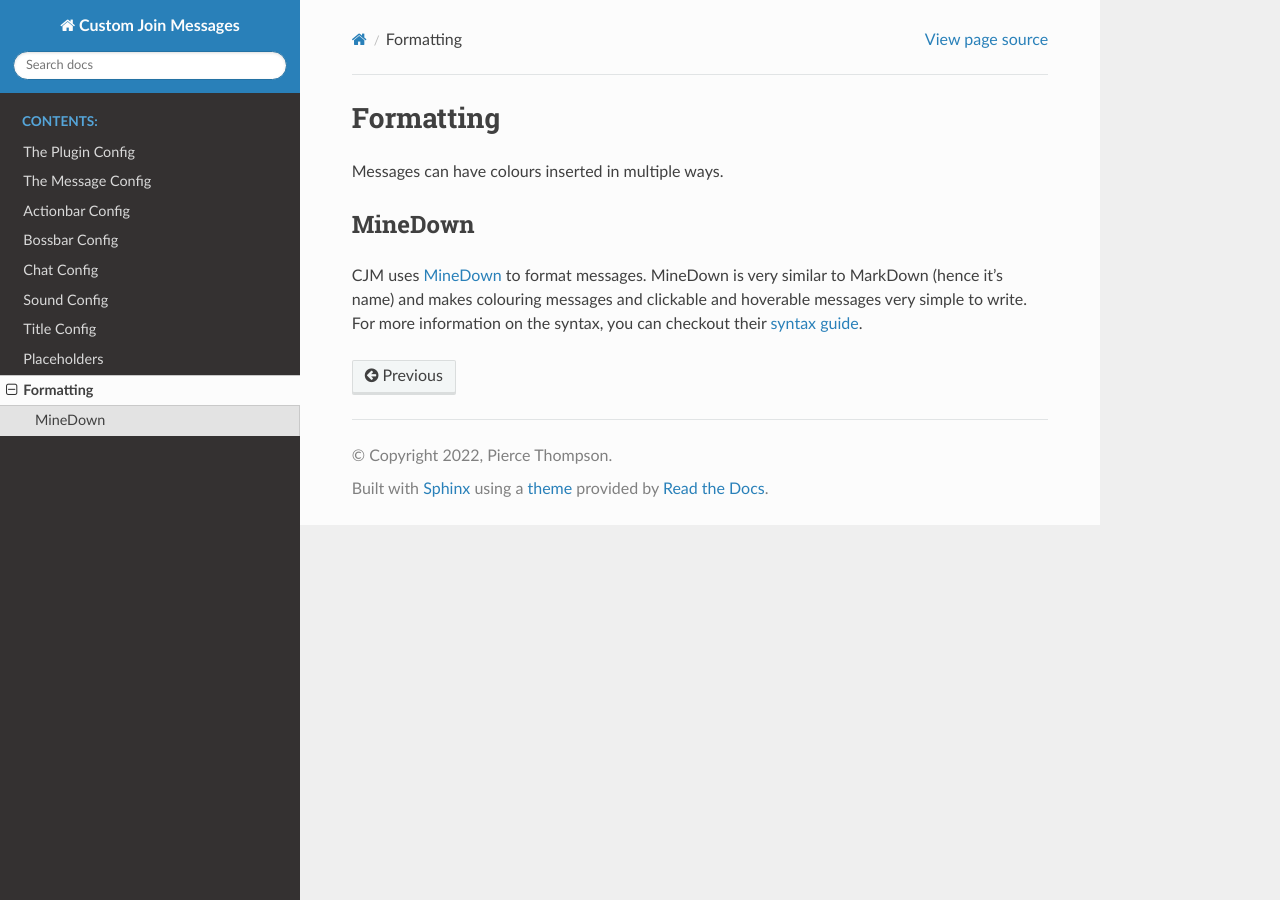
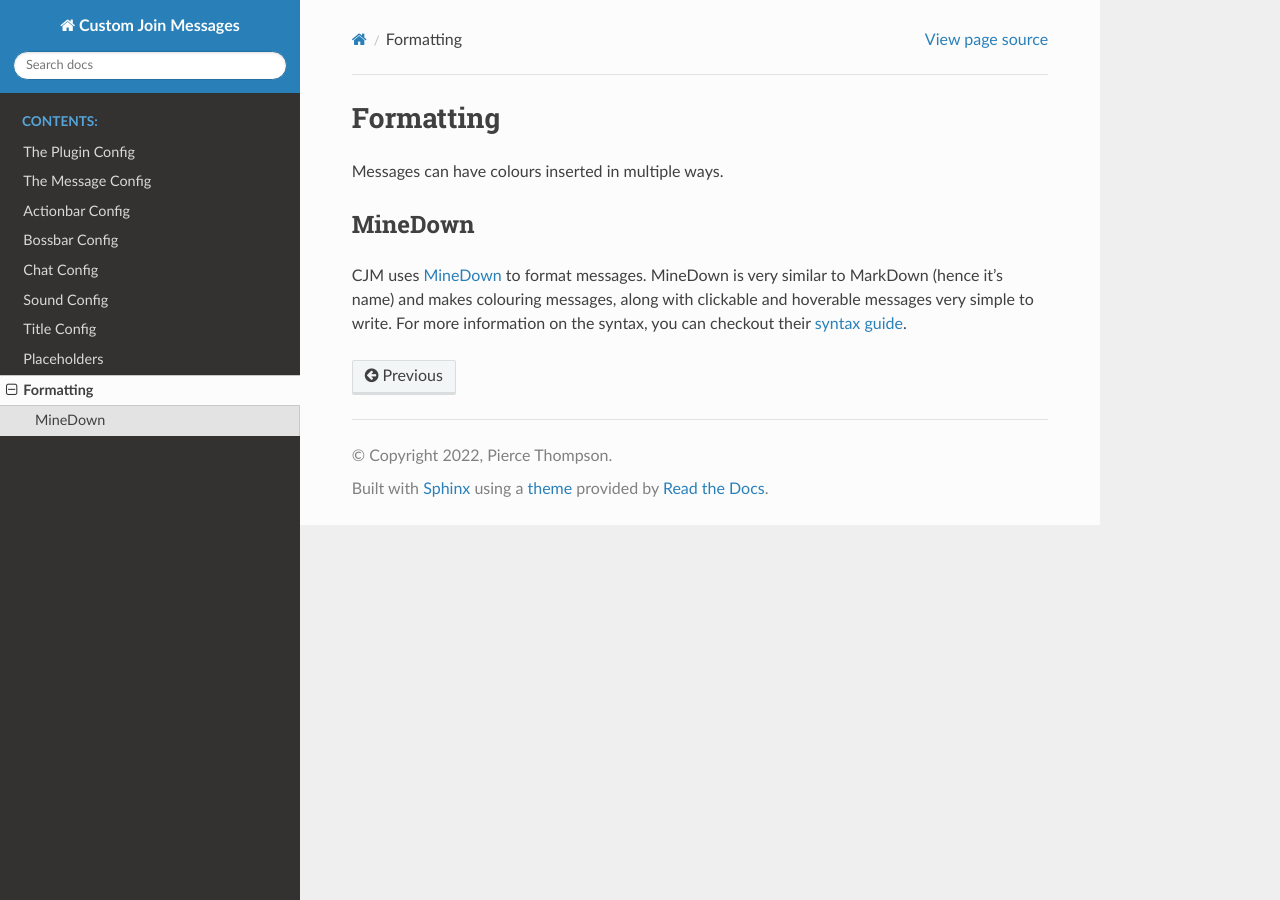
Before and after one commit to Insprill/custom-join-messages, a Sphinx documentation site: the page built from docs/formatting.rst, in a window 1280 px wide. Built offline with Sphinx 7.4.7 and the Read the Docs theme 2.0.0, drawn with Linux system fonts in a browser that asks for light colours.

Commit message:
Tweak wording

```diff
--- a/docs/formatting.rst
+++ b/docs/formatting.rst
@@ -7,5 +7,5 @@ MineDown
 --------
 
 CJM uses `MineDown <https://github.com/Phoenix616/MineDown>`_ to format messages.
-MineDown is very similar to MarkDown (hence it's name) and makes colouring messages and clickable and hoverable messages very simple to write.
+MineDown is very similar to MarkDown (hence it's name) and makes colouring messages, along with clickable and hoverable messages very simple to write.
 For more information on the syntax, you can checkout their `syntax guide <https://github.com/Phoenix616/MineDown#syntax>`_.
```
